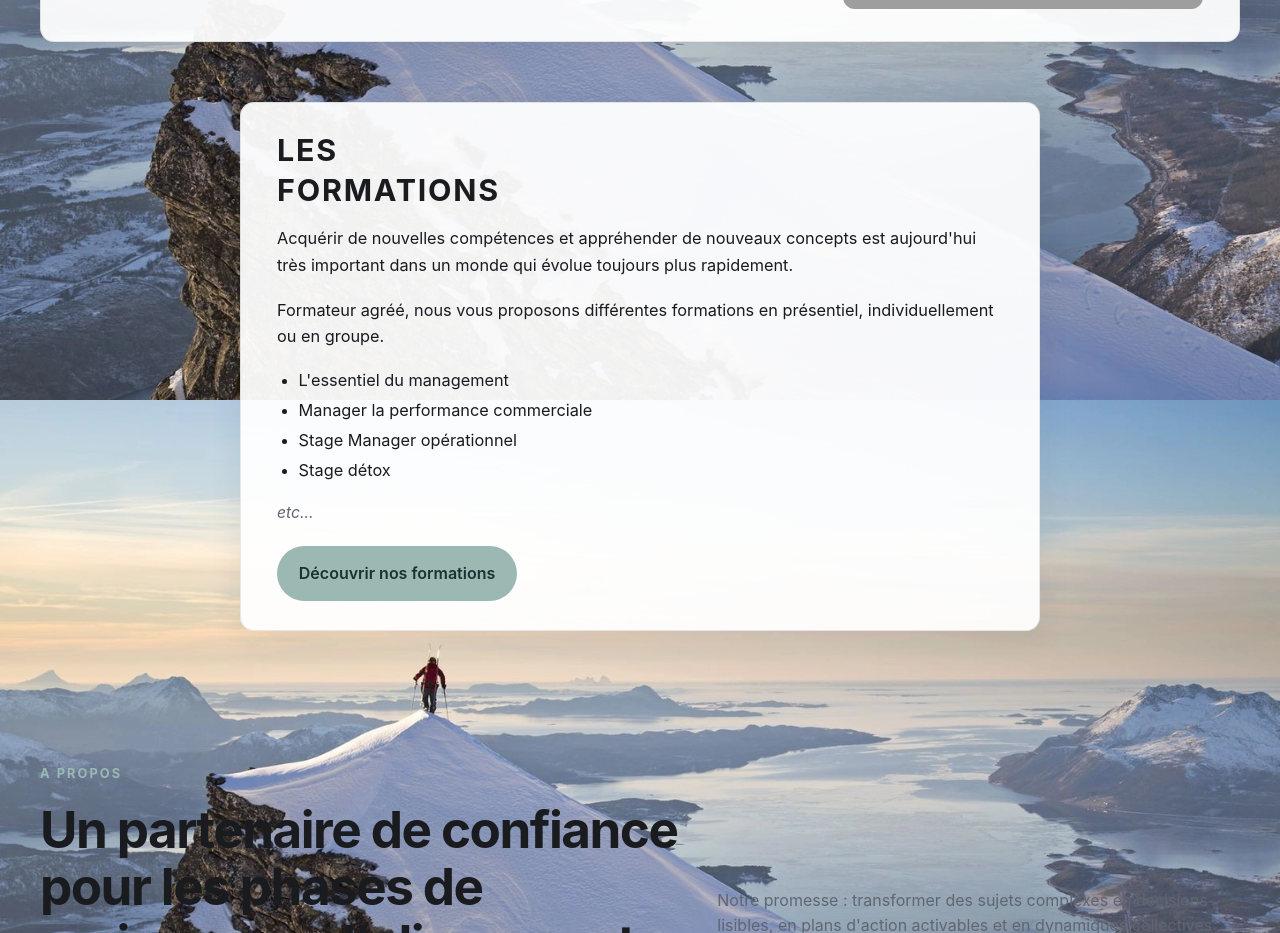
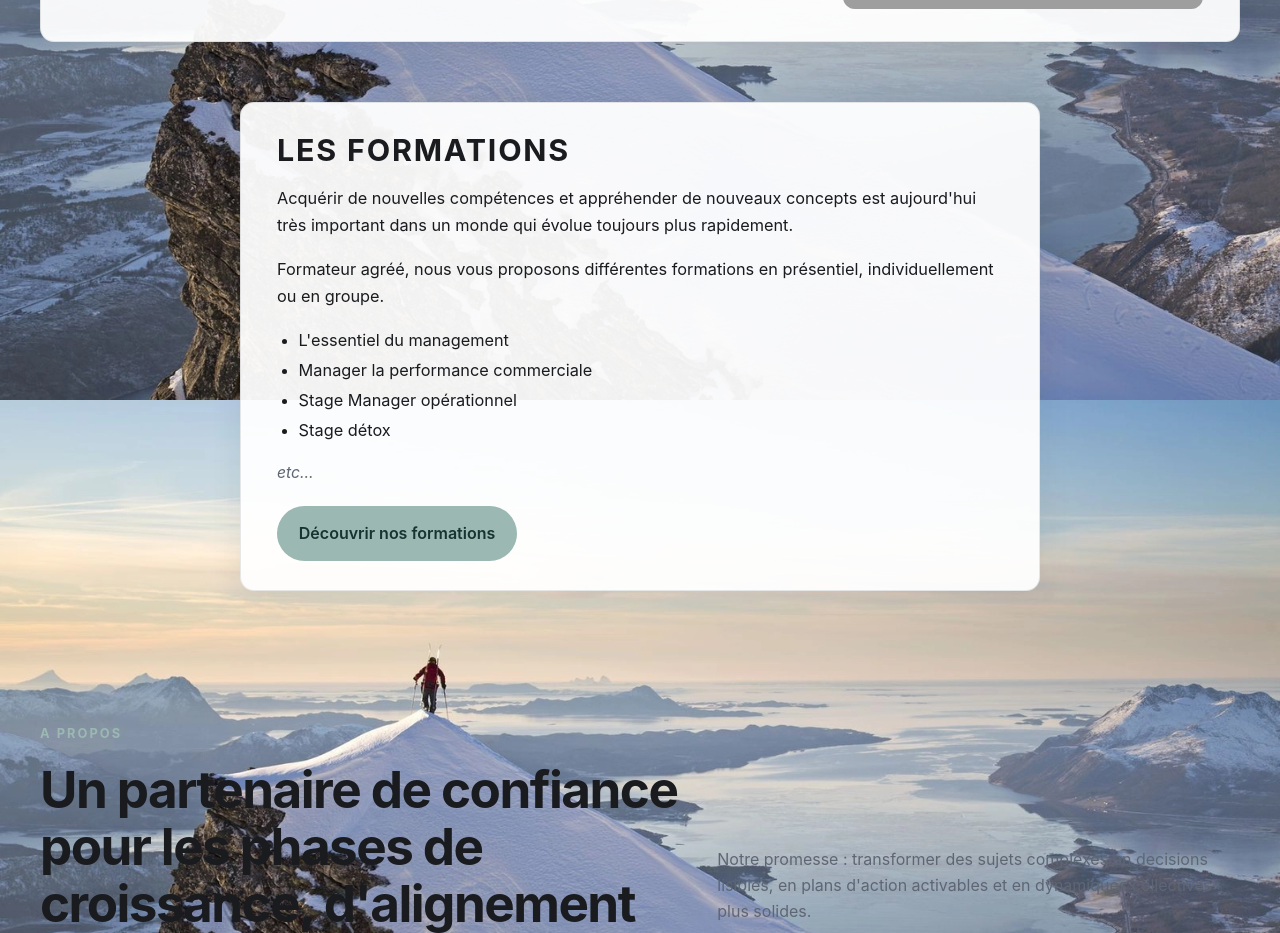
Before and after one commit to sebsiders06/osmose-conseils-et-services, a Next.js app: page / in a window 1280 px wide. Shown: the part 2000-2933 px from the top of the page. Built offline with nearby package versions, Linux system fonts and the light colour scheme; grey boxes are pictures that could not be loaded.

Commit message:
same line

```diff
--- a/app/globals.css
+++ b/app/globals.css
@@ -499,6 +499,10 @@ body:has(.page-home) .site-header .menu-toggle {
   align-items: flex-start;
   text-align: left;
   width: 100%;
+}
+
+.home-formations-box__title {
+  display: block;
 }
 
 .home-formations-box__text {
--- a/components/site-sections.tsx
+++ b/components/site-sections.tsx
@@ -141,9 +141,8 @@ export function HomeFormationsTeaser() {
     <section aria-labelledby="home-formations-heading" className="home-formations-section">
       <div className="container">
         <div className="home-promo-box home-promo-box--left home-formations-box">
-          <h2 className="home-promo-box__headline" id="home-formations-heading">
-            <span className="home-promo-box__line">{homeFormationsPromo.line1}</span>
-            <span className="home-promo-box__line">{homeFormationsPromo.line2}</span>
+          <h2 className="home-promo-box__headline home-formations-box__title" id="home-formations-heading">
+            {homeFormationsPromo.title}
           </h2>
           <p className="home-formations-box__text">{homeFormationsPromo.intro}</p>
           <p className="home-formations-box__text">{homeFormationsPromo.lead}</p>
--- a/data/site-content.ts
+++ b/data/site-content.ts
@@ -46,8 +46,7 @@ export const homePhilippeAbout = {
 } as const;
 
 export const homeFormationsPromo = {
-  line1: "LES",
-  line2: "FORMATIONS",
+  title: "LES FORMATIONS",
   intro:
     "Acquérir de nouvelles compétences et appréhender de nouveaux concepts est aujourd'hui très important dans un monde qui évolue toujours plus rapidement.",
   lead:
--- a/index.html
+++ b/index.html
@@ -147,9 +147,8 @@
       <section class="home-formations-section" aria-labelledby="home-formations-heading">
         <div class="container">
           <div class="home-promo-box home-promo-box--left home-formations-box">
-            <h2 class="home-promo-box__headline" id="home-formations-heading">
-              <span class="home-promo-box__line">LES</span>
-              <span class="home-promo-box__line">FORMATIONS</span>
+            <h2 class="home-promo-box__headline home-formations-box__title" id="home-formations-heading">
+              LES FORMATIONS
             </h2>
             <p class="home-formations-box__text">
               Acquérir de nouvelles compétences et appréhender de nouveaux concepts est aujourd'hui très important dans
--- a/styles.css
+++ b/styles.css
@@ -356,6 +356,10 @@ body:has(.page-home) .site-header .menu-toggle {
   align-items: flex-start;
   text-align: left;
   width: 100%;
+}
+
+.home-formations-box__title {
+  display: block;
 }
 
 .home-formations-box__text {
```
